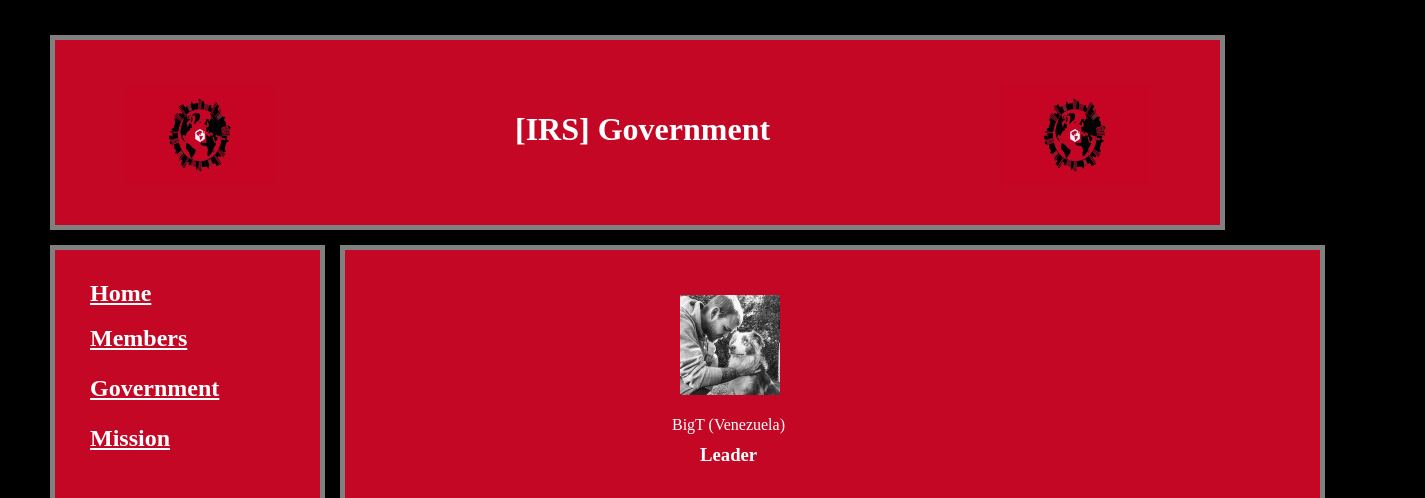
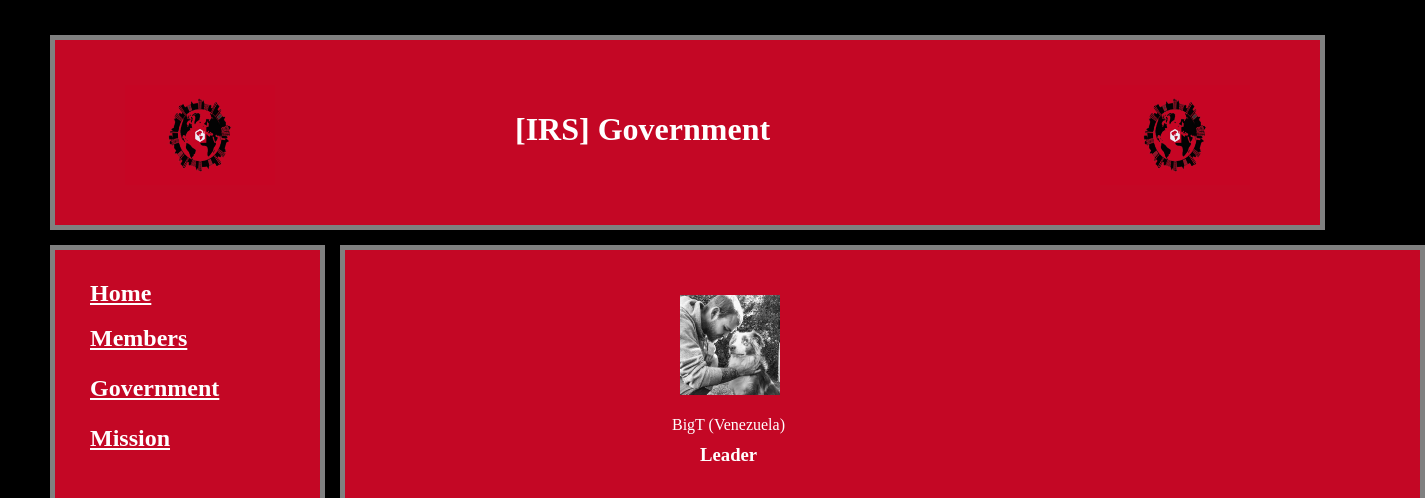
Before and after one commit to BigTallahasee/-IRS-Website, a plain HTML site: page pages/government.html in a window 1280 px wide. Shown: the top 498 px of the page, 1425 px wide, since content can reach past the window. Drawn offline with Linux system fonts and the light colour scheme.

Commit message:
Update government.html

```diff
--- a/pages/government.html
+++ b/pages/government.html
@@ -18,8 +18,8 @@
     </head>
     <body>
         <span>
-            <div style="position:absolute; background-color: gray; width: 1175px; height: 195px; top: 35px; left: 50px;"></div>
-            <div style="position: absolute; background-color: rgb(196, 7, 37); width: 1165px; height: 185px; top: 40px; left: 55px;">
+            <div style="position:absolute; background-color: gray; width: 1275px; height: 195px; top: 35px; left: 50px;"></div>
+            <div style="position: absolute; background-color: rgb(196, 7, 37); width: 1265px; height: 185px; top: 40px; left: 55px;">
                 <img src="../irs.png" width="150px" height="100px" style="position: absolute; top: 45px; left:70px;">
                 <h1 style="position: absolute; top: 50px; left: 460px; color: white;">[IRS] Government</h1>
                 <img src="../irs.png" width="150px" height="100px" style="position: absolute; top: 45px; right:70px;">
@@ -37,8 +37,8 @@
         </span>
 
         <span>
-            <div style="position:absolute; background-color: gray; width: 985px; height: 1115px; top: 245px; left: 340px;"></div>
-            <div style="position: absolute; background-color: rgb(196, 7, 37); width: 975px; height: 1105px; top: 250px; left: 345px; color:white;">
+            <div style="position:absolute; background-color: gray; width: 1085px; height: 1115px; top: 245px; left: 340px;"></div>
+            <div style="position: absolute; background-color: rgb(196, 7, 37); width: 1075px; height: 1105px; top: 250px; left: 345px; color:white;">
                 <span name="slot_one" style="position:absolute; top: 30px; left:290px;">
                     <img src="imgs/bigt.png" width=" 100px" height="100px" style="position: absolute; top: 15px; left: 45px;">
                     <span name="slot_label" style="position: absolute; width: 150px; height: 80px; top: 120px; left: 20px;">
```
